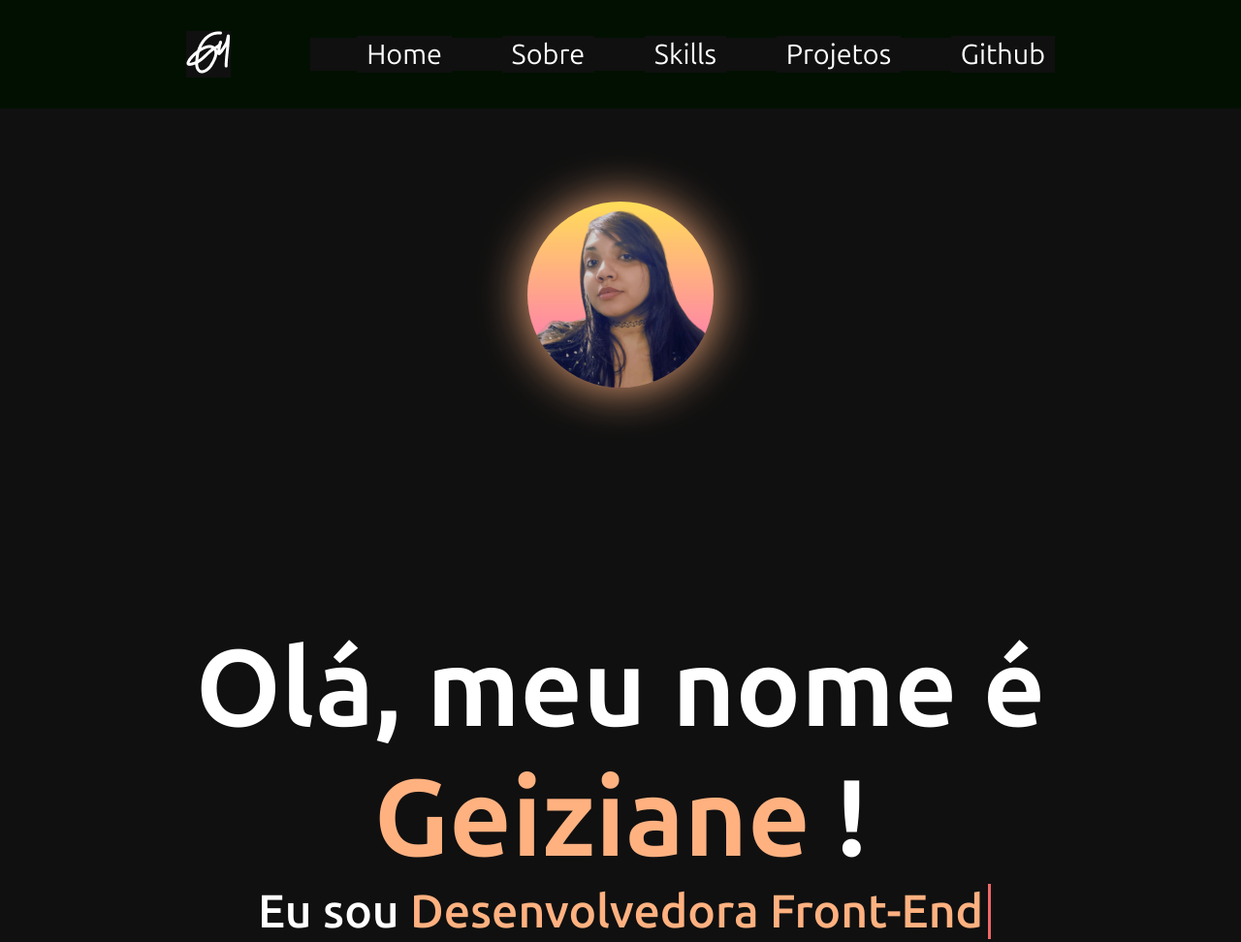
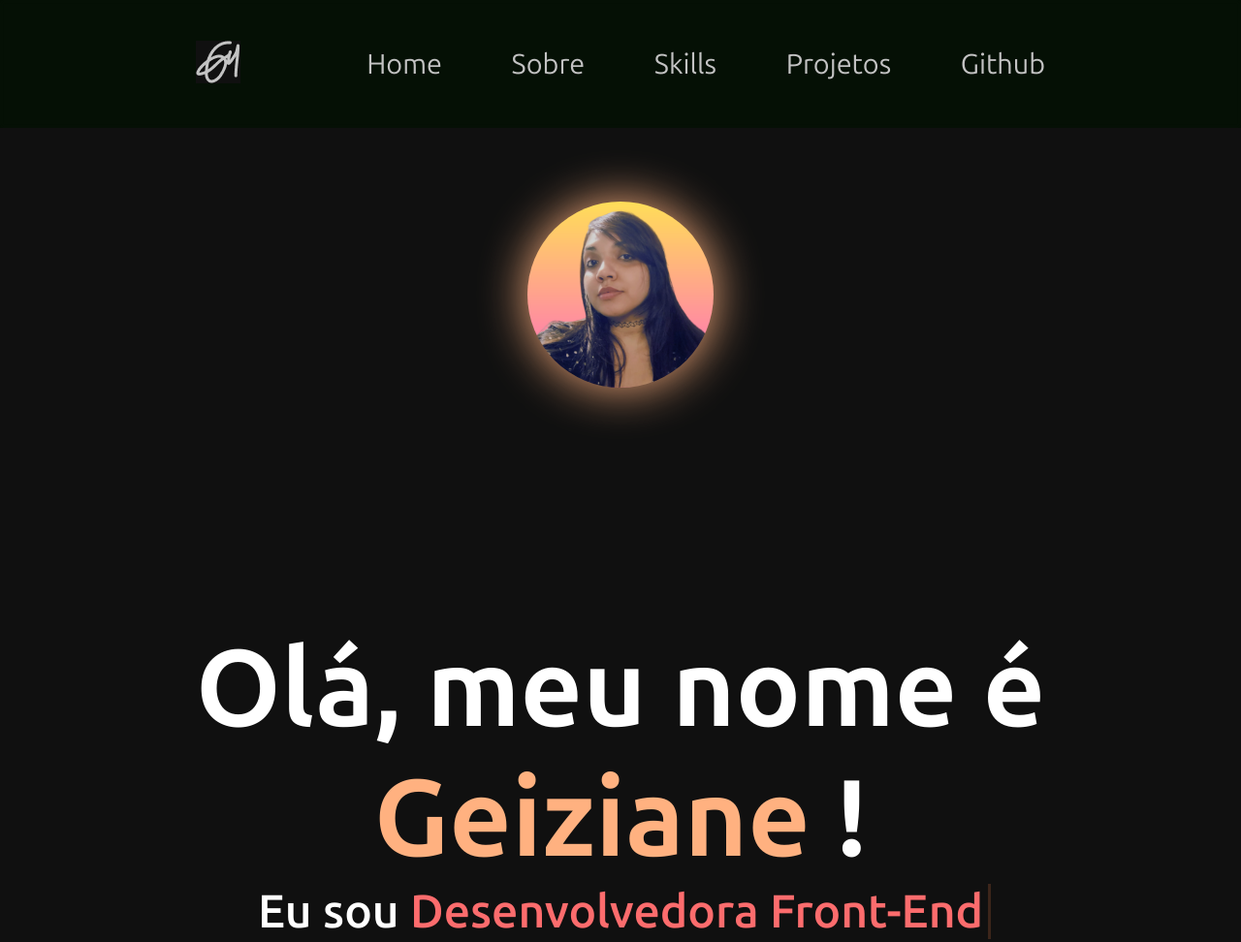
Before and after one commit to geizii/new-portfolio, a plain HTML site: page index.html in a window 1280 px wide. Shown: the top 972 px of the page at 97% size. Drawn offline with nearby package versions, Linux system fonts and the light colour scheme.

Commit message:
Alterado tamanho da fonte do about e cores do navbar

```diff
--- a/src/assets/styles/about.css
+++ b/src/assets/styles/about.css
@@ -14,7 +14,7 @@
 }
 
 .about-content p {
-    font-size: 1rem;
+    font-size: 2.125rem;
     padding: 1rem 2rem;
     color: var(--text-color);
     text-align: center;
--- a/src/assets/styles/header.css
+++ b/src/assets/styles/header.css
@@ -11,17 +11,26 @@
     justify-content: space-between;
     /* box-shadow: 0 10px 10px var(--main-color012); */
     z-index: 100;
+    opacity: 0.75;
 }
 
 .logo {
     cursor: pointer;
+    background: var(--primary-color);
+    padding: 10px;
 }
 
-.navbar a {
+nav {
+    background: var(--primary-color);
+}
+
+nav a {
     margin-left: 3rem;
     color: var(--text-color);
     padding: 2px 10px;
     font-size: 1.8rem;
+    text-decoration: none;
+    background: var(--primary-color);
 }
 
 .navbar a:hover,
--- a/src/assets/styles/home.css
+++ b/src/assets/styles/home.css
@@ -68,7 +68,7 @@ section {
 
 .text-animation span::before {
     content: "Desenvolvedora Front-End";
-    color: var(--main-color02);
+    color: var(--main-color012);
     animation: words 20s infinite;
 }
 
--- a/src/assets/styles/projects.css
+++ b/src/assets/styles/projects.css
@@ -9,9 +9,10 @@
     position: relative;
     overflow: hidden;
     display: flex;
-    width: 400px;
+    width: 500px;
     height: 350px;
     flex-direction: column;
+    justify-content: space-between;
     border-radius: 2rem;
     border: 3px solid transparent;
     transition: 0.5s ease-in-out;
```
